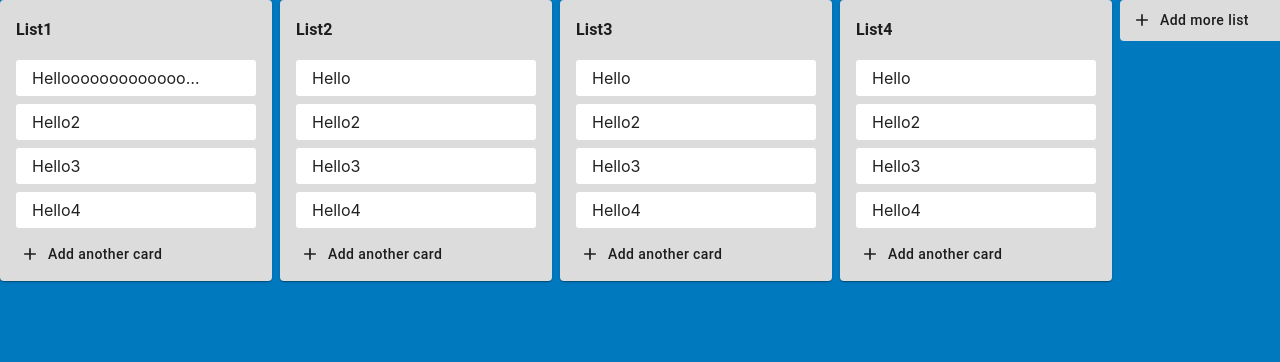
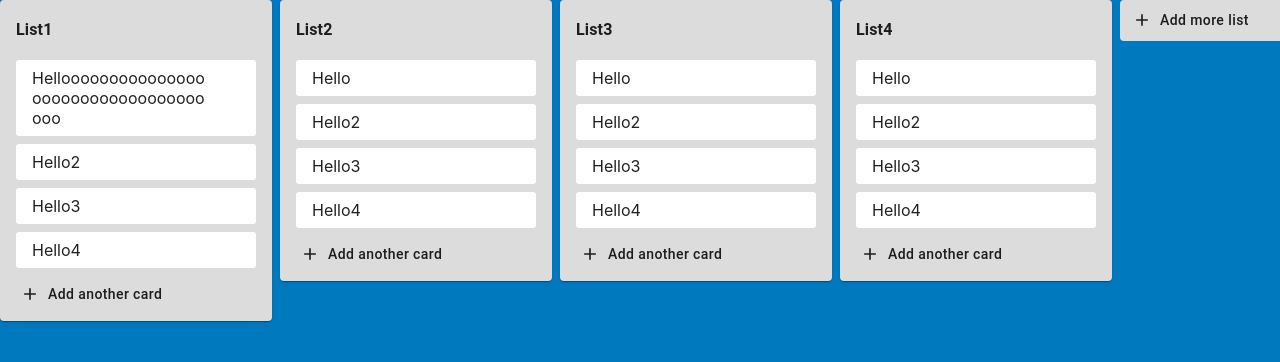
Before and after one commit to CaffeineBear/trello-cloning, a React (Create React App) app: page / in a window 1280 px wide. Shown: the top 362 px of the page. Built offline with nearby package versions, Linux system fonts and the light colour scheme.

Commit message:
UDPATE to word-wrapping style for CardItem texts rather than ellipsis

```diff
--- a/src/components/CardListContainer/_components/HoveredListItem/Styles.jsx
+++ b/src/components/CardListContainer/_components/HoveredListItem/Styles.jsx
@@ -8,10 +8,9 @@ const Styles = (theme) => ({
       color: 'white',
     },
   },
-  ellipsisText: {
-    textOverflow: 'ellipsis',
-    whiteSpace: 'nowrap',
-    overflow: 'hidden',
+  wordWrappedText: {
+    wordWrap: 'break-word',
+    whiteSpace: 'initial',
   },
 });
 export default Styles;
--- a/src/components/CardListContainer/_components/HoveredListItem/index.jsx
+++ b/src/components/CardListContainer/_components/HoveredListItem/index.jsx
@@ -24,7 +24,7 @@ const HoveredListItem = (props) => {
         }}
       >
         <Grid container direction="row" justify="space-between">
-          <Grid item xs={10} className={classes.ellipsisText}>
+          <Grid item xs={10} className={classes.wordWrappedText}>
             {children}
           </Grid>
           { isHovered
```
